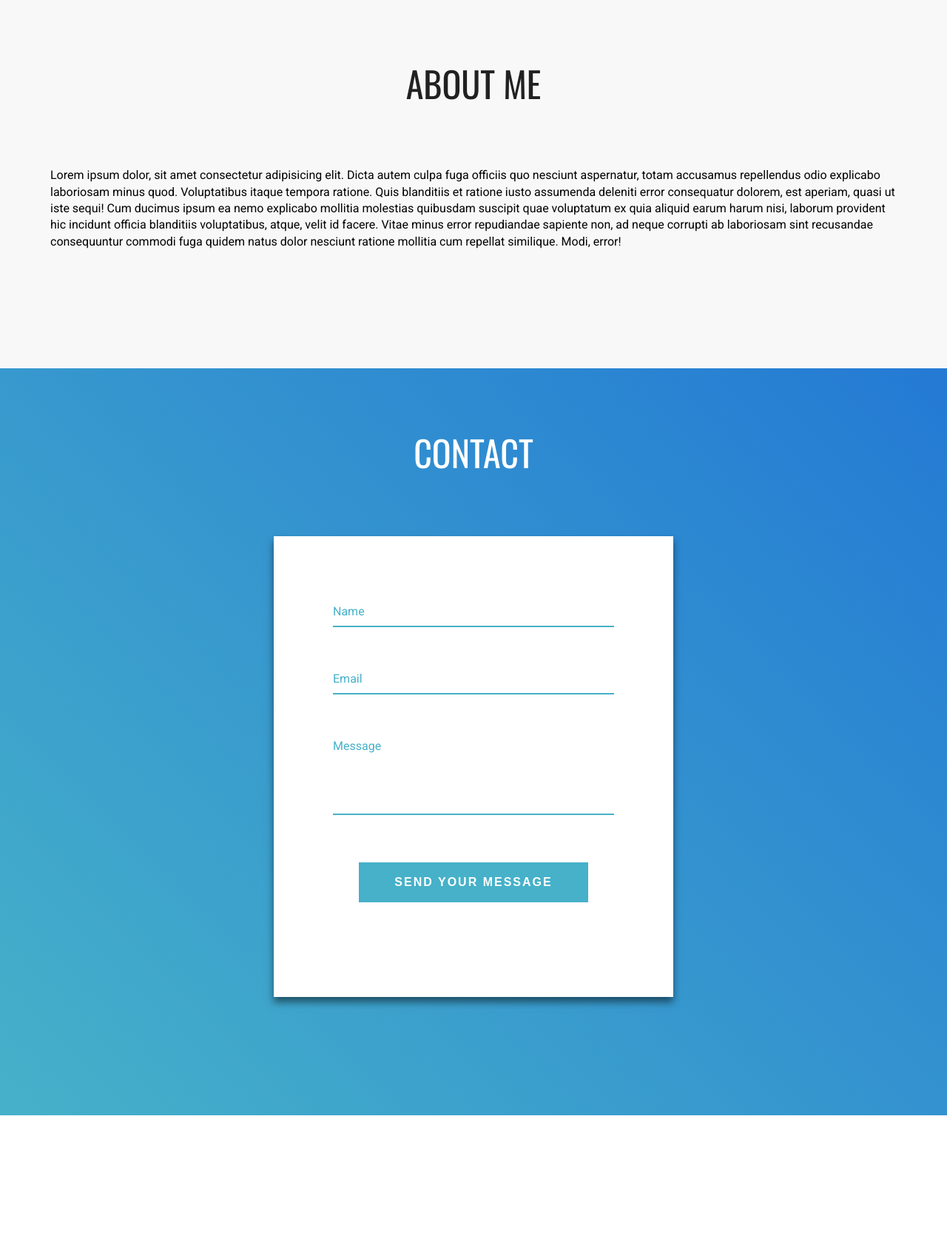
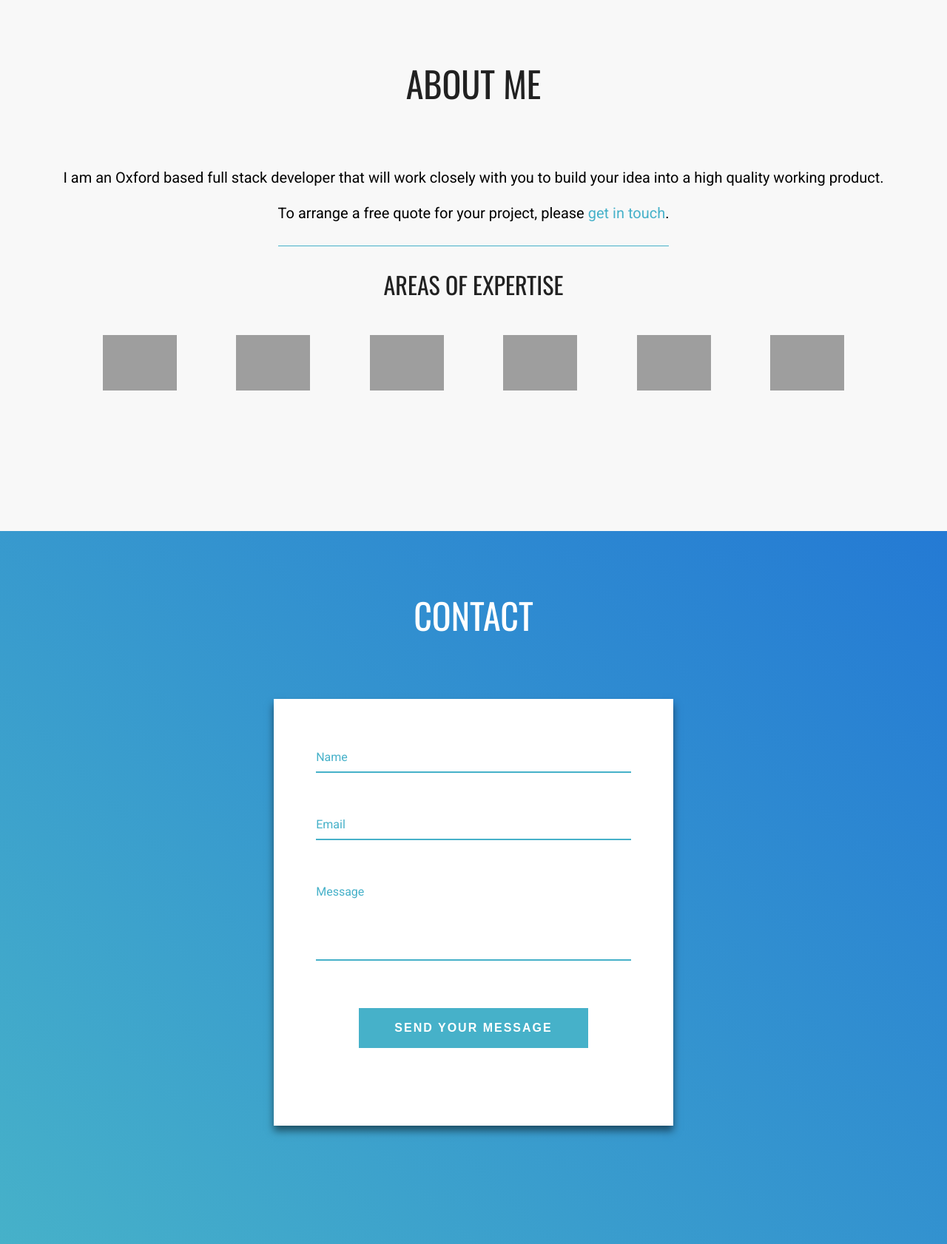
Before and after one commit to matt-stanford/ms_portfolio, a Django app: page / in a window 1280 px wide. Shown: the part 1601-3283 px from the top of the page at 74% size. Before the commit the page ends 3109 px from the top, so only its background shows below. Run offline with Django 3.2, Linux system fonts and the light colour scheme; data comes from the database, SQL or seed files in the repository; both versions use the stored data as it was after the commit; some libraries are stand-ins or nearby versions; grey boxes are pictures that could not be loaded.

Commit message:
updated about section and contact form

```diff
--- a/pages/urls.py
+++ b/pages/urls.py
@@ -3,4 +3,5 @@
 
 urlpatterns = [
     path('', views.index, name='index'),
+    path('contact', views.contact, name='contact'),
 ]
--- a/pages/views.py
+++ b/pages/views.py
@@ -1,6 +1,23 @@
-from django.shortcuts import render
+from django.shortcuts import render, redirect
+from django.core.mail import send_mail
 from .models import Job
 
 def index(request):
     jobs = Job.objects.all()
     return render(request, 'pages/index.html', {'jobs': jobs})
+
+def contact(request):
+    if request.method == 'POST':
+        name = request.POST['name']
+        email = request.POST['email']
+        message = request.POST['message']
+
+        send_mail(
+            f'Email from {name}',
+            message,
+            email,
+            ['mjfstanford@gmail.com',]
+        )
+
+        return redirect('index')
+    return render(request, 'index.html', {})
--- a/static/css/main.css
+++ b/static/css/main.css
@@ -31,7 +31,7 @@
     color: #fff;
 }
 
-@media (min-width: 767px) {
+@media  only screen and (min-width: 767px) {
     .container {
         max-width: 740px;
     }
@@ -524,19 +524,79 @@
     min-height: 100vh;
 }
 
+/* ABOUT */
+
 .about {
     background: #f8f8f8;
 }
+
+.about .row {
+    flex-direction: column;
+}
+
+.about p {
+    font-size: 20px;
+    margin-bottom: 20px;
+}
+
+.about p:nth-child(2) {
+    padding-bottom: 30px;
+    margin-bottom: 30px;
+    border-bottom: 1px solid var(--secondary-color);
+}
+
+.about h3 {
+    font-family: Oswald, sans-serif;
+    font-size: 2rem;
+    font-weight: 400;
+    text-transform: uppercase;
+    padding-bottom: 20px;
+    color:  var(--dark-grey);
+}
+
+.about a, .about a:visited {
+    color: var(--secondary-color);
+    text-decoration: none;
+}
+
+.about a:hover, .about a:active {
+    color: var(--primary-color);
+}
+
+.service-feature {
+    position: relative;
+    margin: 0 auto;
+    width: 100%;
+    display: flex;
+    justify-content: space-evenly;
+    padding-bottom: 5rem;
+}
+
+.service-image {
+    width: 100px;
+    margin: 25px 10px;
+    position: relative;
+}
+
+.service-image img {
+    width: 100%;
+    height: auto;
+    position: absolute;
+    top: 0;
+    left: 0;
+}
+
+/* CONTACT */
 
 .contact {
     background-image: linear-gradient(45deg, var(--secondary-color), #247ad4);
 }
 
 .form-wrapper {
-    max-width: 758px;
+    max-width: 95%;
     width: 540px;
     margin: auto;
-    padding: 5rem;
+    padding: 5%;
     box-shadow: 0px 7px 10px rgba(0,0,0,0.5);
     background: #fff;
 }
--- a/templates/pages/index.html
+++ b/templates/pages/index.html
@@ -29,9 +29,9 @@
 
                         <div class="social-menu">
                             <ul class="social-list">
-                                <li><a id="menuBtn" href="https://www.linkedin.com/in/matt-stanford/"><i class="fab fa-linkedin-in"></i></a></li>
-                                <li><a id="menuBtn" href="https://github.com/matt-stanford"><i class="fab fa-github"></i></a></li>
-                                <li><a id="menuBtn" href="mailto:mjfstanford@gmail.com"><i class="far fa-envelope"></i></a></li>
+                                <li><a id="menuBtn" href="https://www.linkedin.com/in/matt-stanford/" target="_blank" rel="noopener noreferrer"><i class="fab fa-linkedin-in"></i></a></li>
+                                <li><a id="menuBtn" href="https://github.com/matt-stanford" target="_blank" rel="noopener noreferrer"><i class="fab fa-github"></i></a></li>
+                                <li><a id="menuBtn" href="mailto:mjfstanford@gmail.com" target="_blank" rel="noopener noreferrer"><i class="far fa-envelope"></i></a></li>
                             </ul>
                         </div>
                     </div>
@@ -102,7 +102,29 @@
                     <h2>About Me</h2>
                 </div>
                 <div class="row">
-                    <p>Lorem ipsum dolor, sit amet consectetur adipisicing elit. Dicta autem culpa fuga officiis quo nesciunt aspernatur, totam accusamus repellendus odio explicabo laboriosam minus quod. Voluptatibus itaque tempora ratione. Quis blanditiis et ratione iusto assumenda deleniti error consequatur dolorem, est aperiam, quasi ut iste sequi! Cum ducimus ipsum ea nemo explicabo mollitia molestias quibusdam suscipit quae voluptatum ex quia aliquid earum harum nisi, laborum provident hic incidunt officia blanditiis voluptatibus, atque, velit id facere. Vitae minus error repudiandae sapiente non, ad neque corrupti ab laboriosam sint recusandae consequuntur commodi fuga quidem natus dolor nesciunt ratione mollitia cum repellat similique. Modi, error!</p>
+                    <p>I am an Oxford based full stack developer that will work closely with you to build your idea into a high quality working product.</p>
+                    <p>To arrange a free quote for your project, please <a href="#contact">get in touch</a>.</p>
+                    <h3>Areas of expertise</h3>
+                    <div class="service-feature">
+                        <div class="service-image">
+                            <img src="{% static 'img/python-icon.png' %}" alt="">
+                        </div>
+                        <div class="service-image">
+                            <img src="{% static 'img/django-icon.png' %}" alt="">
+                        </div>
+                        <div class="service-image">
+                            <img src="{% static 'img/postgresql-icon.png' %}" alt="">
+                        </div>
+                        <div class="service-image">
+                            <img src="{% static 'img/html-icon.png' %}" alt="">
+                        </div>
+                        <div class="service-image">
+                            <img src="{% static 'img/css-icon.png' %}" alt="">
+                        </div>
+                        <div class="service-image">
+                            <img src="{% static 'img/javascript-icon.png' %}" alt="">
+                        </div>
+                    </div>
                 </div>
             </div>
         </section>
@@ -115,7 +137,7 @@
                 </div>
                 <div class="row">
                     <div class="form-wrapper">
-                        <form action="" method="post">
+                        <form action="{% url 'contact' %}" method="post">
                             {% csrf_token %}
                             <label class="form-group">
                                 <input type="text" name="name" class="form-control" required>
```
Also changed, not shown: portfolio_project/settings.py (+7 -0 lines), db.sqlite3, 1 other file.
